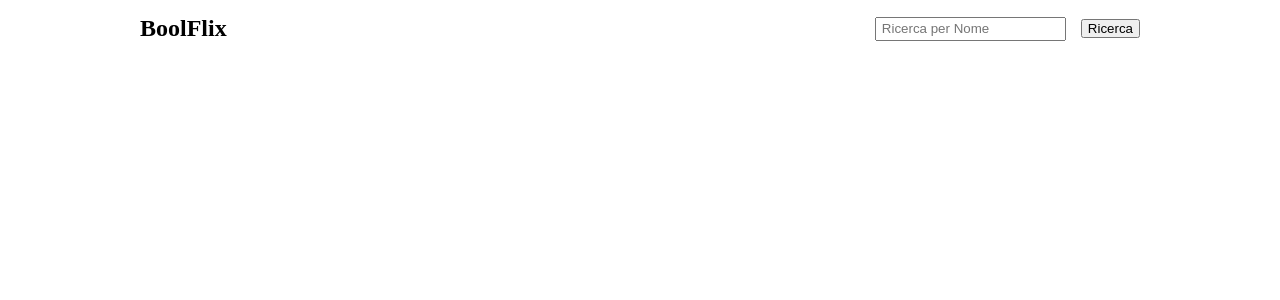
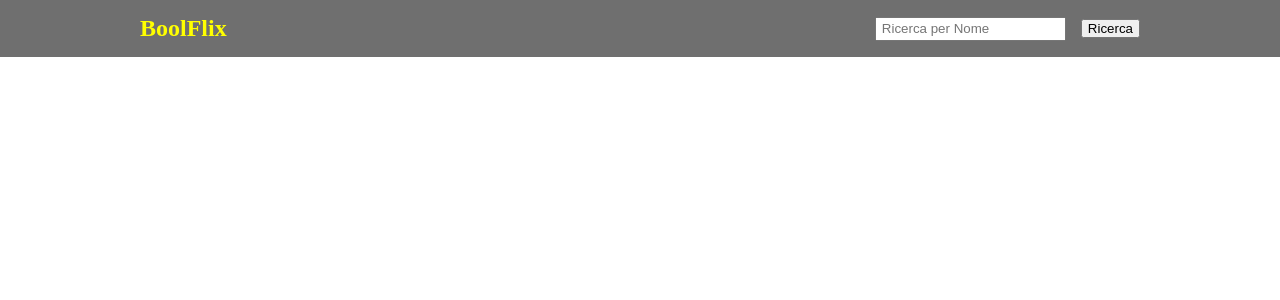
Before and after one commit to FedeAle1525/vite-boolflix, a Vue app: page / in a window 1280 px wide. Shown: the top 300 px of the page. Built offline with nearby package versions, Linux system fonts and the light colour scheme.

Commit message:
STYLE for component Header

```diff
--- a/src/components/Header.vue
+++ b/src/components/Header.vue
@@ -5,6 +5,7 @@ export default {
 </script>
 
 <template>
+  <header>
     <div class="container">
       <h2>BoolFlix</h2>
 
@@ -13,9 +14,15 @@ export default {
         <input type="button" value="Ricerca">
       </div>
     </div>
+  </header>
 </template>
 
 <style lang="scss" scoped>
+header {
+  background-color: rgb(111, 111, 111);
+  color: yellow;
+}
+
 .container {
   display: flex;
   justify-content: space-between;
```
Lines whose indentation alone changed are shown as unchanged.
